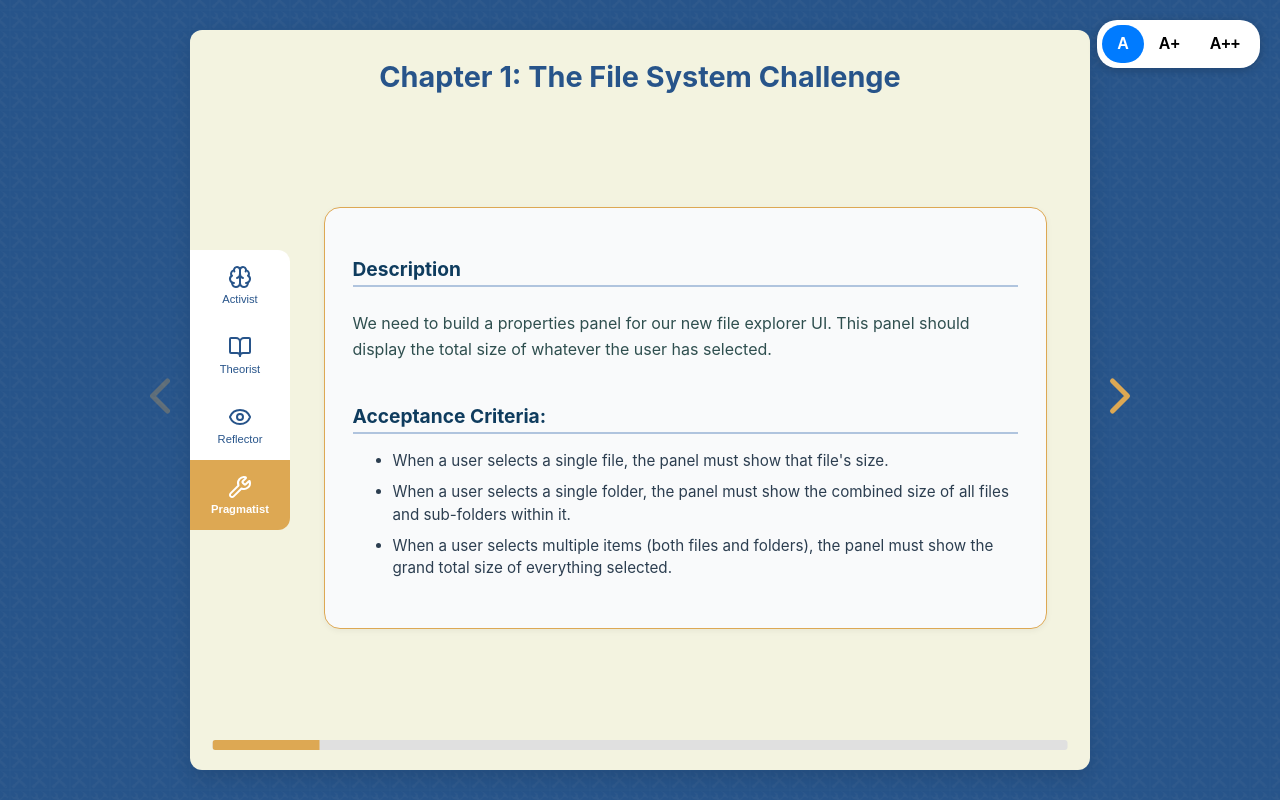
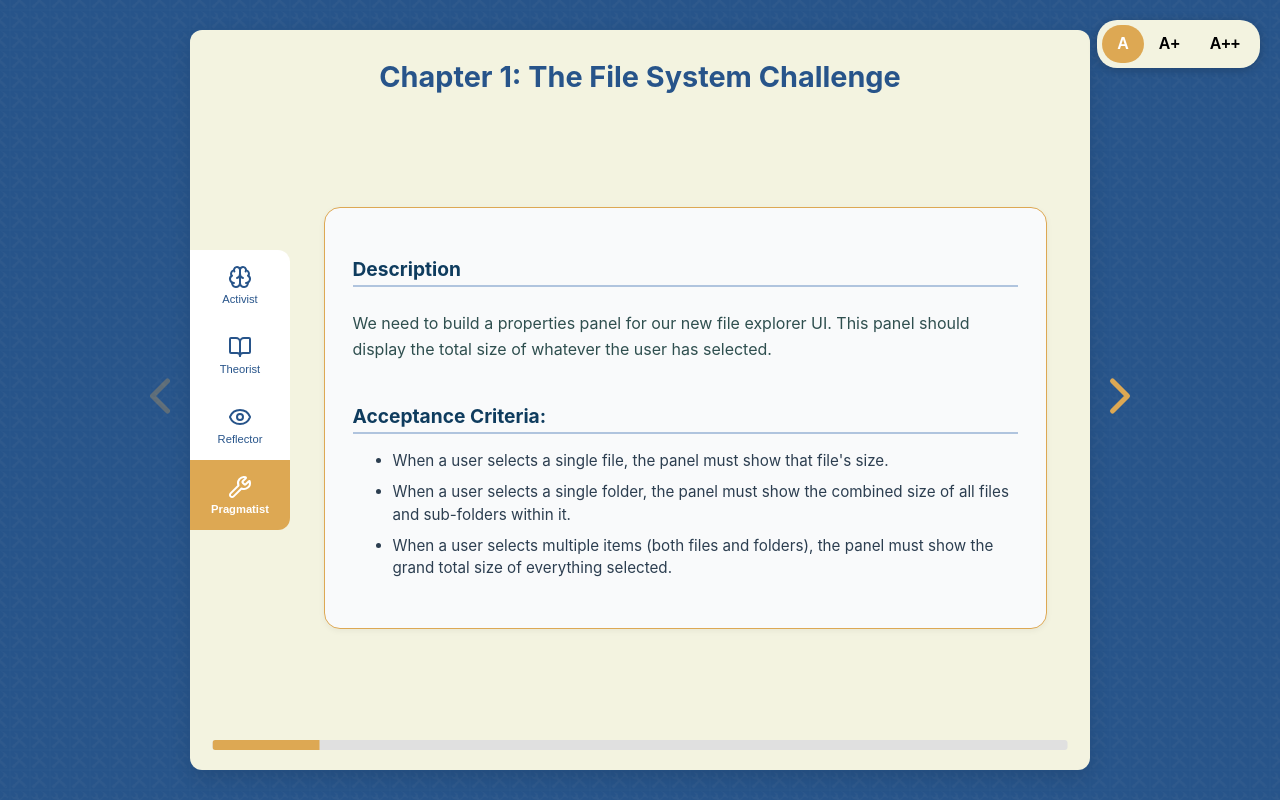
Before and after one commit to aliyahlimbada/COS750-Project, a React (Vite) app: page / in a window 1280 px wide. Built offline with nearby package versions, Linux system fonts and the light colour scheme.

Commit message:
more styling updates

```diff
--- a/src/styles/app.scss
+++ b/src/styles/app.scss
@@ -1233,12 +1233,13 @@ line-height: 2;
 //   }
 // }
 
+// change b
 .accessibility-controls {
   position: fixed;
   top: 20px;
   right: 20px;
   z-index: 1000;
-  background-color: white;
+  background-color: #f3f3e0;
   border-radius: 20px;
   box-shadow: 0 2px 10px rgba(0,0,0,0.2);
   display: flex;
@@ -1255,8 +1256,14 @@ line-height: 2;
     transition: all 0.2s;
 
     &.active {
-      background-color: #007bff;
+      background-color: #DDA853;
       color: white;
     }
+
+    &:hover {
+      background-color: #0056b3;
+      color: white;
+    }
+
   }
 }
```
